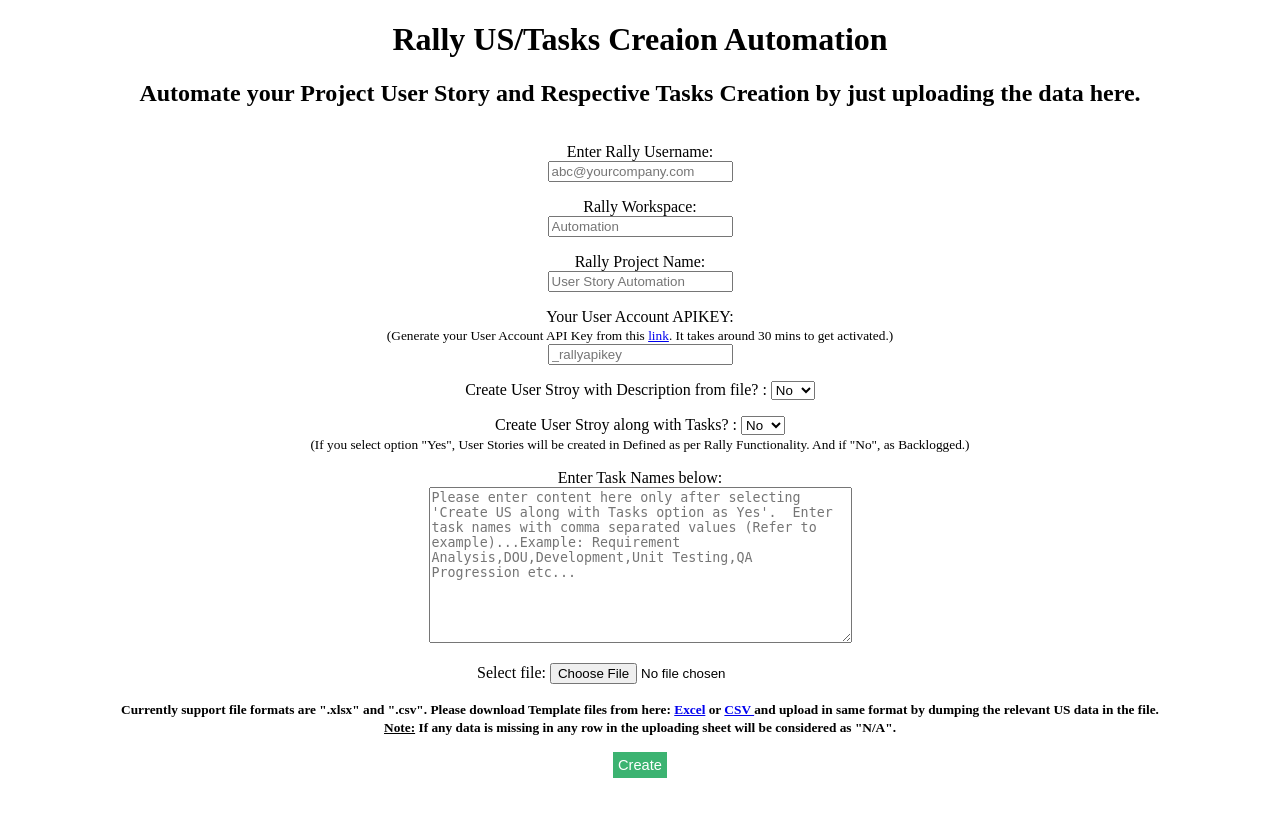
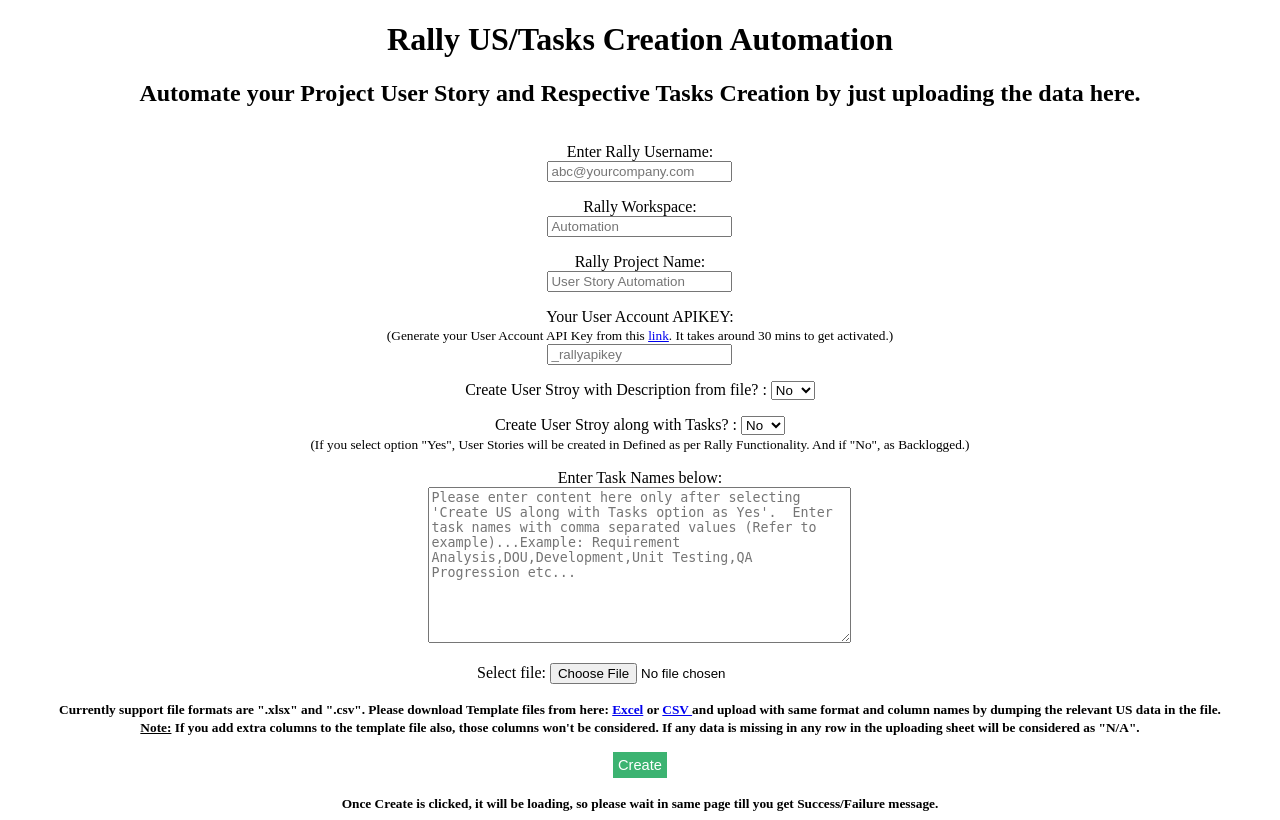
Before and after one commit to Manikant92/rally_automation, a Flask app: page / in a window 1280 px wide. Before the commit the page ends 778 px from the top, so only its background shows below. Run offline with Flask 2, Linux system fonts and the light colour scheme.

Commit message:
make it better

```diff
--- a/templates/home.html
+++ b/templates/home.html
@@ -26,7 +26,7 @@
 </head>
 </style>
 <body>
-<h1> Rally US/Tasks Creaion Automation</h1>
+<h1> Rally US/Tasks Creation Automation</h1>
 <h2> Automate your Project User Story and Respective Tasks Creation by just uploading the data here.</h2>
 <form action="/", method = "POST" enctype="multipart/form-data">
     <p> Enter Rally Username: <br> <input type ="text" name="username" placeholder="abc@yourcompany.com" required/> </p>
@@ -52,10 +52,10 @@
     </p>
     <p> Select file: <input type="file" name="file" required/> </p>
 
-    <small><b>Currently support file formats are ".xlsx" and ".csv". Please download Template files from here: <a href="/static/Excel_Template.xlsx" target="_blank" download> Excel</a> or <a href="/static/CSV_Template.csv" target="_blank" download> CSV </a> and upload in same format by dumping the relevant US data in the file.</small>
+    <small><b>Currently support file formats are ".xlsx" and ".csv". Please download Template files from here: <a href="/static/Excel_Template.xlsx" target="_blank" download> Excel</a> or <a href="/static/CSV_Template.csv" target="_blank" download> CSV </a> and upload with same format and column names by dumping the relevant US data in the file.</small>
     <br>
-    <small><u>Note:</u> If any data is missing in any row in the uploading sheet will be considered as "N/A".</small>
-    <p> <input type=submit style="font-size:11pt;color:white;background-color:MediumSeaGreen;border:0px solid #336600;padding:5px" value=Create ></p>
+    <small><u>Note:</u> If you add extra columns to the template file also, those columns won't be considered. If any data is missing in any row in the uploading sheet will be considered as "N/A".</small>
+    <p> <input type=submit style="font-size:11pt;color:white;background-color:MediumSeaGreen;border:0px solid #336600;padding:5px" value=Create ></p><small>Once Create is clicked, it will be loading, so please wait in same page till you get Success/Failure message.</small>
 
 </form>
 </body>
```
